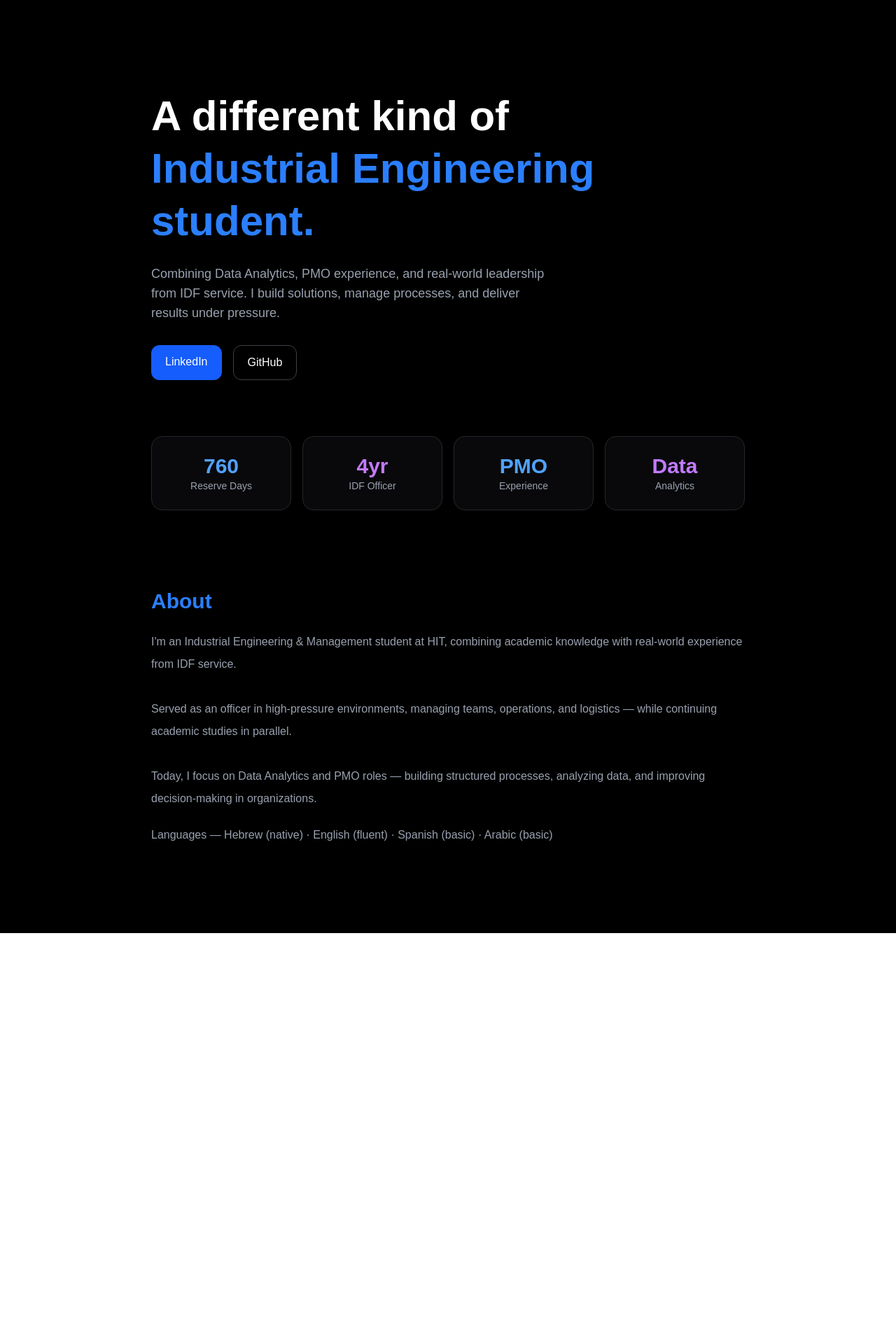
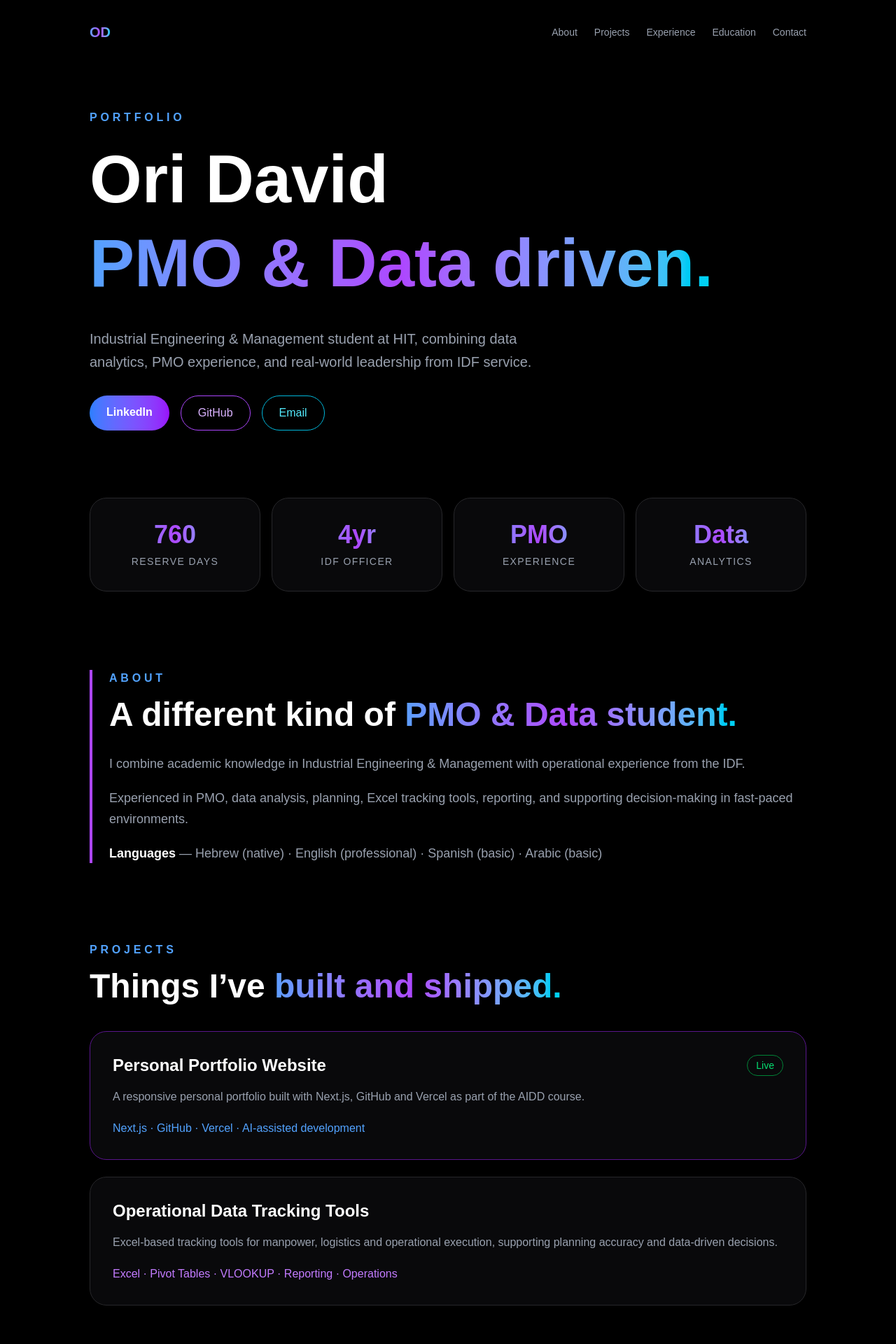
Before and after one commit to oridavid-web/aidd-ai-project, a Next.js app: page / in a window 1280 px wide. Shown: the top 1920 px of the page at 70% size. Before the commit the page ends 1333 px from the top, so only its background shows below. Built offline with nearby package versions, Linux system fonts and the light colour scheme.

Commit message:
fix AI section

```diff
--- a/app/page.tsx
+++ b/app/page.tsx
@@ -1,86 +1,211 @@
 export default function Home() {
   return (
-    <main className="min-h-screen bg-black text-white">
+    <main className="min-h-screen bg-black text-white px-6 py-8">
+      <nav className="max-w-5xl mx-auto flex justify-between items-center mb-24">
+        <div className="text-xl font-bold bg-gradient-to-r from-blue-400 via-purple-500 to-cyan-400 bg-clip-text text-transparent">
+          OD
+        </div>
+        <div className="hidden md:flex gap-6 text-gray-400 text-sm">
+          <a href="#about">About</a>
+          <a href="#projects">Projects</a>
+          <a href="#experience">Experience</a>
+          <a href="#education">Education</a>
+          <a href="#contact">Contact</a>
+        </div>
+      </nav>
 
-      {/* HERO */}
-      <section className="max-w-4xl mx-auto px-6 pt-32 pb-20">
-        <h1 className="text-5xl md:text-6xl font-bold leading-tight">
-          A different kind of <br />
-          <span className="text-blue-500">Industrial Engineering student.</span>
+      <section className="max-w-5xl mx-auto mb-24">
+        <p className="text-blue-400 font-bold tracking-[0.3em] mb-4">PORTFOLIO</p>
+        <h1 className="text-6xl md:text-8xl font-extrabold leading-tight">
+          Ori David
+          <br />
+          <span className="bg-gradient-to-r from-blue-400 via-purple-500 to-cyan-400 bg-clip-text text-transparent">
+            PMO & Data driven.
+          </span>
         </h1>
 
-        <p className="mt-6 text-gray-400 text-lg max-w-xl">
-          Combining Data Analytics, PMO experience, and real-world leadership from IDF service.
-          I build solutions, manage processes, and deliver results under pressure.
+        <p className="text-gray-400 text-xl mt-8 max-w-2xl leading-relaxed">
+          Industrial Engineering & Management student at HIT, combining data analytics,
+          PMO experience, and real-world leadership from IDF service.
         </p>
 
-        {/* BUTTONS */}
-        <div className="mt-8 flex gap-4">
-          <a
-            href="https://www.linkedin.com/in/oridavid5"
-            target="_blank"
-            className="px-5 py-3 rounded-xl bg-blue-600 hover:bg-blue-700 transition"
-          >
+        <div className="flex flex-wrap gap-4 mt-8">
+          <a href="https://www.linkedin.com/in/oridavid5" target="_blank" className="px-6 py-3 rounded-full bg-gradient-to-r from-blue-500 to-purple-600 font-semibold hover:opacity-80 transition">
             LinkedIn
           </a>
-
-          <a
-            href="https://github.com/oridavid-web"
-            target="_blank"
-            className="px-5 py-3 rounded-xl border border-zinc-700 hover:bg-zinc-900 transition"
-          >
+          <a href="https://github.com/oridavid-web" target="_blank" className="px-6 py-3 rounded-full border border-purple-500 text-purple-300 hover:bg-purple-500 hover:text-white transition">
             GitHub
+          </a>
+          <a href="mailto:Oriri8000@gmail.com" className="px-6 py-3 rounded-full border border-cyan-500 text-cyan-300 hover:bg-cyan-500 hover:text-black transition">
+            Email
           </a>
         </div>
       </section>
 
-      {/* STATS */}
-      <section className="max-w-4xl mx-auto px-6 mb-28">
+      <section className="max-w-5xl mx-auto mb-28">
         <div className="grid grid-cols-2 md:grid-cols-4 gap-4">
-
-          <div className="bg-zinc-950 border border-zinc-800 rounded-2xl p-6 text-center hover:scale-105 transition">
-            <p className="text-3xl font-bold text-blue-400">760</p>
-            <p className="text-gray-400 text-sm">Reserve Days</p>
-          </div>
-
-          <div className="bg-zinc-950 border border-zinc-800 rounded-2xl p-6 text-center hover:scale-105 transition">
-            <p className="text-3xl font-bold text-purple-400">4yr</p>
-            <p className="text-gray-400 text-sm">IDF Officer</p>
-          </div>
-
-          <div className="bg-zinc-950 border border-zinc-800 rounded-2xl p-6 text-center hover:scale-105 transition">
-            <p className="text-3xl font-bold text-blue-400">PMO</p>
-            <p className="text-gray-400 text-sm">Experience</p>
-          </div>
-
-          <div className="bg-zinc-950 border border-zinc-800 rounded-2xl p-6 text-center hover:scale-105 transition">
-            <p className="text-3xl font-bold text-purple-400">Data</p>
-            <p className="text-gray-400 text-sm">Analytics</p>
-          </div>
-
+          {[
+            ["760", "Reserve Days"],
+            ["4yr", "IDF Officer"],
+            ["PMO", "Experience"],
+            ["Data", "Analytics"],
+          ].map(([num, label]) => (
+            <div key={label} className="bg-zinc-950 border border-zinc-800 rounded-3xl p-8 text-center hover:scale-105 hover:border-purple-500 transition">
+              <p className="text-4xl font-extrabold bg-gradient-to-r from-blue-400 via-purple-500 to-cyan-400 bg-clip-text text-transparent">{num}</p>
+              <p className="text-gray-400 mt-2 tracking-widest text-sm uppercase">{label}</p>
+            </div>
+          ))}
         </div>
       </section>
 
-      {/* ABOUT */}
-      <section className="max-w-4xl mx-auto px-6 mb-32">
-        <h2 className="text-3xl font-bold mb-6 text-blue-500">About</h2>
-
-        <p className="text-gray-400 leading-8">
-          I'm an Industrial Engineering & Management student at HIT,
-          combining academic knowledge with real-world experience from IDF service.
-          <br /><br />
-          Served as an officer in high-pressure environments, managing teams,
-          operations, and logistics — while continuing academic studies in parallel.
-          <br /><br />
-          Today, I focus on Data Analytics and PMO roles — building structured processes,
-          analyzing data, and improving decision-making in organizations.
+      <section id="about" className="max-w-5xl mx-auto mb-28 border-l-4 border-purple-500 pl-6">
+        <p className="text-blue-400 font-bold tracking-[0.3em] mb-4">ABOUT</p>
+        <h2 className="text-4xl md:text-5xl font-bold mb-8">
+          A different kind of
+          <span className="bg-gradient-to-r from-blue-400 via-purple-500 to-cyan-400 bg-clip-text text-transparent"> PMO & Data student.</span>
+        </h2>
+        <p className="text-gray-400 text-lg leading-relaxed mb-5">
+          I combine academic knowledge in Industrial Engineering & Management with operational experience from the IDF.
         </p>
-
-        <p className="mt-6 text-gray-400">
-          Languages — Hebrew (native) · English (fluent) · Spanish (basic) · Arabic (basic)
+        <p className="text-gray-400 text-lg leading-relaxed mb-5">
+          Experienced in PMO, data analysis, planning, Excel tracking tools, reporting, and supporting decision-making in fast-paced environments.
+        </p>
+        <p className="text-gray-400 text-lg">
+          <b className="text-white">Languages</b> — Hebrew (native) · English (professional) · Spanish (basic) · Arabic (basic)
         </p>
       </section>
 
+      <section id="projects" className="max-w-5xl mx-auto mb-28">
+        <p className="text-blue-400 font-bold tracking-[0.3em] mb-4">PROJECTS</p>
+        <h2 className="text-4xl md:text-5xl font-bold mb-10">
+          Things I’ve
+          <span className="bg-gradient-to-r from-blue-400 via-purple-500 to-cyan-400 bg-clip-text text-transparent"> built and shipped.</span>
+        </h2>
+
+        <div className="grid gap-6">
+          <div className="rounded-3xl border border-purple-900 bg-zinc-950 p-8 hover:border-purple-400 transition">
+            <div className="flex justify-between items-center mb-4">
+              <h3 className="text-2xl font-bold">Personal Portfolio Website</h3>
+              <span className="text-green-400 border border-green-700 px-3 py-1 rounded-full text-sm">Live</span>
+            </div>
+            <p className="text-gray-400 leading-relaxed">
+              A responsive personal portfolio built with Next.js, GitHub and Vercel as part of the AIDD course.
+            </p>
+            <p className="text-blue-400 mt-5">Next.js · GitHub · Vercel · AI-assisted development</p>
+          </div>
+
+          <div className="rounded-3xl border border-zinc-800 bg-zinc-950 p-8 hover:border-cyan-400 transition">
+            <h3 className="text-2xl font-bold mb-4">Operational Data Tracking Tools</h3>
+            <p className="text-gray-400 leading-relaxed">
+              Excel-based tracking tools for manpower, logistics and operational execution, supporting planning accuracy and data-driven decisions.
+            </p>
+            <p className="text-purple-400 mt-5">Excel · Pivot Tables · VLOOKUP · Reporting · Operations</p>
+          </div>
+        </div>
+      </section>
+
+      <section id="experience" className="max-w-5xl mx-auto mb-28">
+        <p className="text-blue-400 font-bold tracking-[0.3em] mb-4">EXPERIENCE</p>
+        <h2 className="text-4xl md:text-5xl font-bold mb-10">
+          Where I’ve
+          <span className="bg-gradient-to-r from-blue-400 via-purple-500 to-cyan-400 bg-clip-text text-transparent"> worked and led.</span>
+        </h2>
+
+        <div className="grid gap-6">
+          <div className="rounded-3xl border border-zinc-800 bg-zinc-950 p-8">
+            <h3 className="text-2xl font-bold">Active Reserve Duty — Operations & Data | IDF</h3>
+            <p className="text-gray-500 mt-1">2023–2026</p>
+            <p className="text-gray-400 mt-4 leading-relaxed">
+              Built Excel tools, analyzed manpower and logistics data, generated reports, and supported planning and execution in dynamic environments.
+            </p>
+          </div>
+
+          <div className="rounded-3xl border border-zinc-800 bg-zinc-950 p-8">
+            <h3 className="text-2xl font-bold">Deputy Company Commander | Givati Brigade</h3>
+            <p className="text-gray-500 mt-1">2021–2023</p>
+            <p className="text-gray-400 mt-4 leading-relaxed">
+              Led planning and execution of operational activities for ~150 personnel, coordinated stakeholders, and improved operational performance.
+            </p>
+          </div>
+
+          <div className="rounded-3xl border border-zinc-800 bg-zinc-950 p-8">
+            <h3 className="text-2xl font-bold">Logistics Officer | Givati Brigade</h3>
+            <p className="text-gray-500 mt-1">2020–2021</p>
+            <p className="text-gray-400 mt-4 leading-relaxed">
+              Managed logistics processes, built tracking systems, and supported resource allocation across multiple battalions.
+            </p>
+          </div>
+        </div>
+      </section>
+
+      <section id="education" className="max-w-5xl mx-auto mb-28">
+        <p className="text-blue-400 font-bold tracking-[0.3em] mb-4">EDUCATION</p>
+        <h2 className="text-4xl md:text-5xl font-bold mb-10">
+          Credentials &
+          <span className="bg-gradient-to-r from-blue-400 via-purple-500 to-cyan-400 bg-clip-text text-transparent"> achievements.</span>
+        </h2>
+
+        <div className="rounded-3xl border border-zinc-800 bg-zinc-950 p-8 mb-5">
+          <h3 className="text-2xl font-bold">B.Sc. Industrial Engineering & Management</h3>
+          <p className="text-gray-400 mt-2">HIT — Holon Institute of Technology</p>
+          <p className="text-blue-400 mt-2">GPA: 88 · Expected 2027</p>
+        </div>
+
+        <div className="rounded-3xl border border-zinc-800 bg-zinc-950 p-8">
+          <h3 className="text-2xl font-bold">AI-Driven Development Course</h3>
+          <p className="text-gray-400 mt-2">Focused on AI tools, workflow automation and process efficiency.</p>
+        </div>
+      </section>
+
+      <section id="contact" className="max-w-5xl mx-auto text-center pb-20">
+        <p className="text-blue-400 font-bold tracking-[0.3em] mb-4">CONTACT</p>
+        <h2 className="text-4xl md:text-5xl font-bold mb-6">Let’s connect.</h2>
+        <p className="text-gray-400 mb-8">Open to student roles in PMO, Data, BI, AI, Operations and Analytics.</p>
+        <a href="mailto:Oriri8000@gmail.com" className="px-8 py-4 rounded-full bg-gradient-to-r from-blue-500 via-purple-600 to-cyan-500 font-bold hover:opacity-80 transition">
+          Contact Me
+        </a>
+      </section>
+      <section className="max-w-5xl mx-auto mb-32">
+  <p className="text-blue-400 font-bold tracking-[0.3em] mb-4">ASK THE AI</p>
+
+  <h2 className="text-4xl md:text-5xl font-bold mb-6">
+    Curious about
+    <span className="bg-gradient-to-r from-blue-400 via-purple-500 to-cyan-400 bg-clip-text text-transparent"> Ori?</span>
+  </h2>
+
+  <p className="text-gray-400 mb-8 max-w-2xl">
+    An AI assistant trained on my profile. Ask about my experience, projects, or anything you'd ask in an interview.
+  </p>
+
+  <div className="border border-zinc-800 rounded-3xl p-6 bg-zinc-950">
+
+    <div className="flex justify-between items-center mb-6">
+      <div className="flex items-center gap-2">
+        <span className="w-2 h-2 bg-green-500 rounded-full"></span>
+        <p className="font-semibold">Ori's AI</p>
+      </div>
+      <p className="text-gray-500 text-sm">Powered by AI</p>
+    </div>
+
+    <div className="flex flex-col items-center justify-center py-16 text-center">
+      <div className="w-14 h-14 rounded-full bg-gradient-to-r from-blue-500 to-purple-500 flex items-center justify-center mb-4">
+        ✨
+      </div>
+      <p className="text-gray-400">Ask me anything about Ori.</p>
+    </div>
+
+    <div className="flex gap-3 mt-6">
+      <input
+        placeholder="Ask about Ori..."
+        className="flex-1 bg-black border border-zinc-800 rounded-full px-5 py-3 text-sm outline-none"
+      />
+      <button className="px-5 py-3 rounded-full bg-gradient-to-r from-blue-500 to-purple-600">
+        ➤
+      </button>
+    </div>
+
+  </div>
+</section>
     </main>
   );
 }
```
